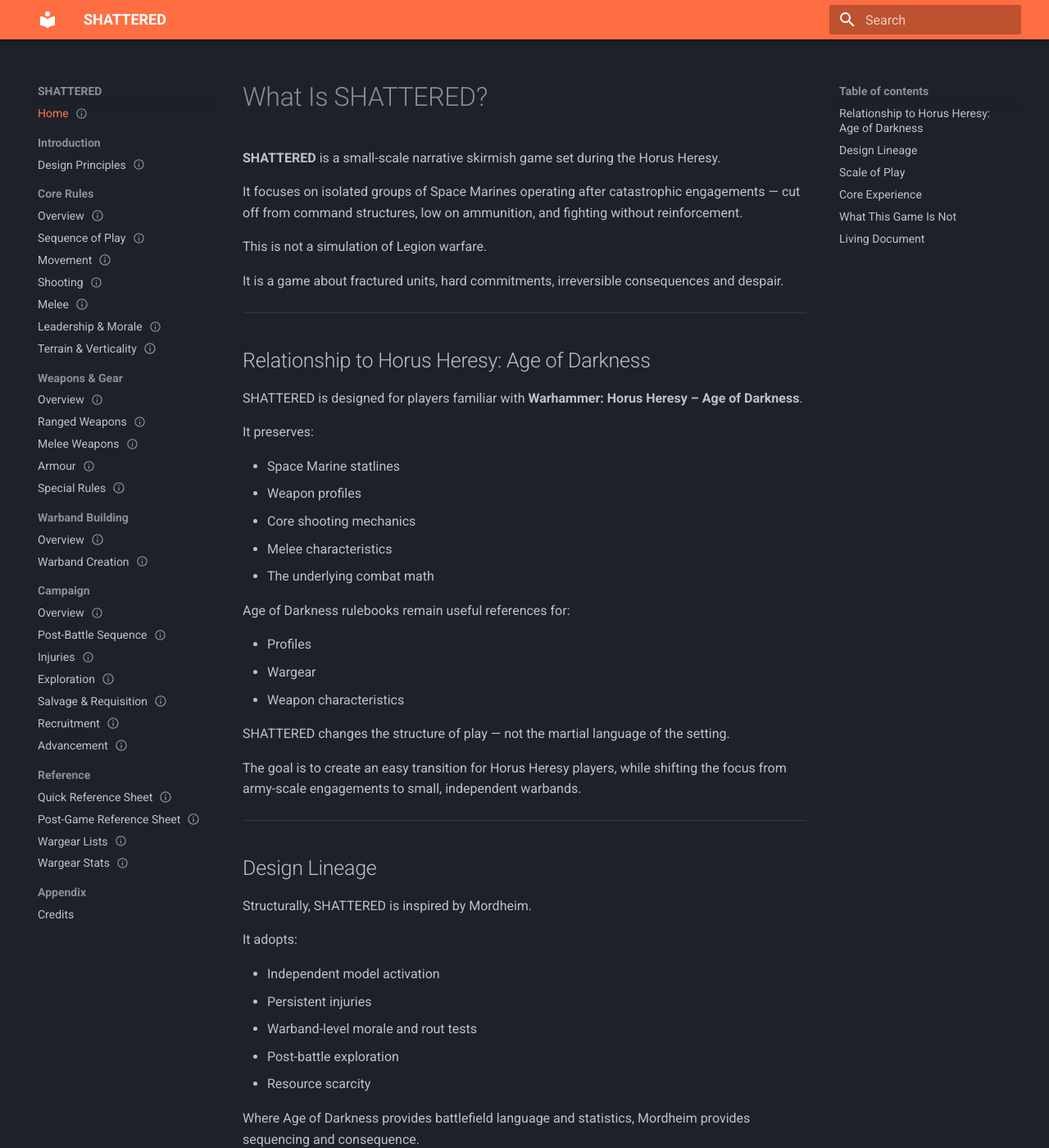
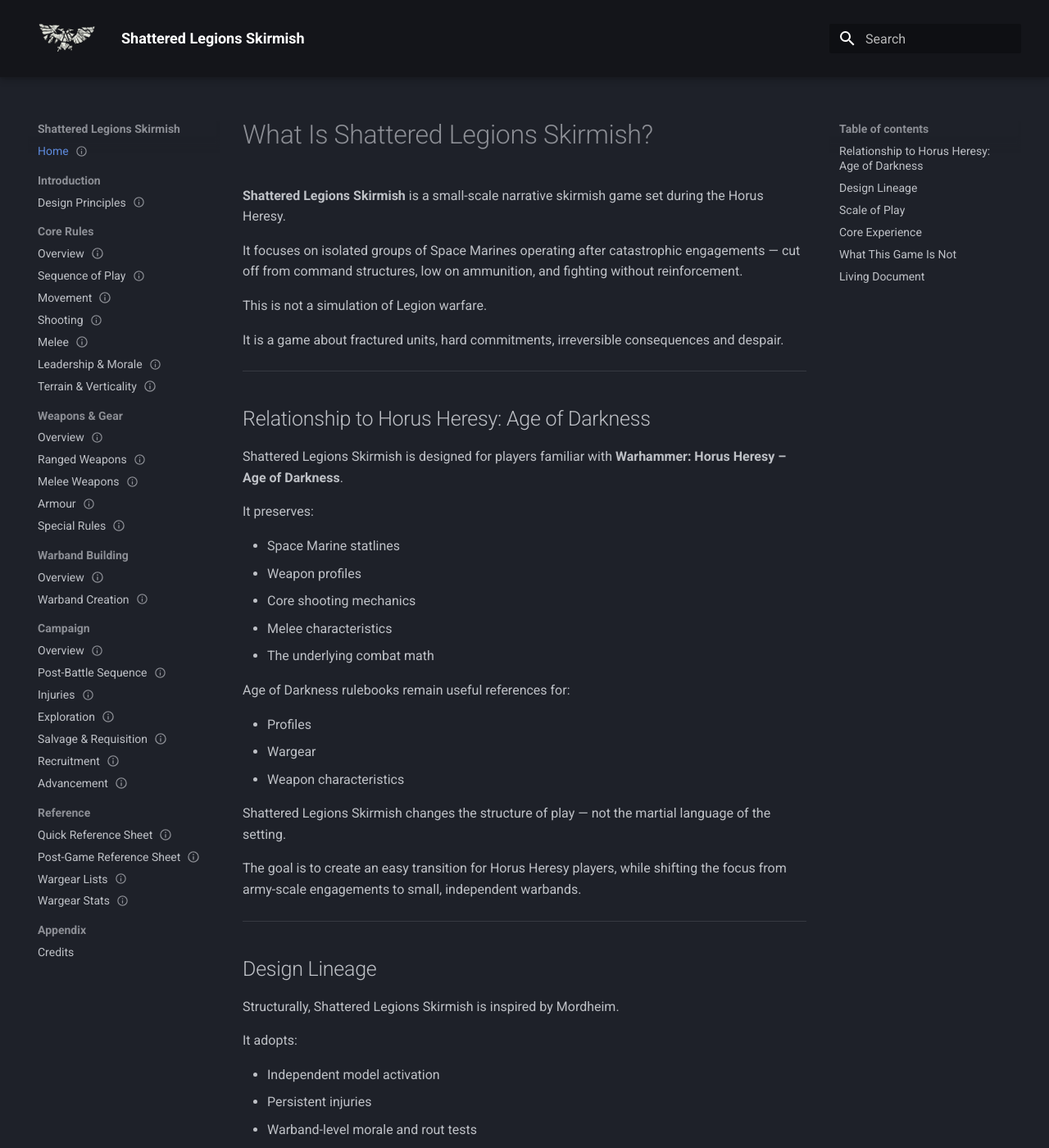
Before and after one commit to bryankulba/Shattered-Skirmish, an MkDocs documentation site: the page built from docs/index.md, in a window 1280 px wide and 1400 px high. Shown: the whole window at 82% size. Built offline with MkDocs 1.6.1 and Material for MkDocs 9.7.7, drawn with Linux system fonts in a browser that asks for light colours.

Commit message:
style and colours

```diff
--- /dev/null
+++ b/docs/assets/stylesheets/extra.css
@@ -0,0 +1,7 @@
+.md-header {
+  background-color: #000000;
+}
+
+.md-header__button.md-logo img {
+  height: 3.5rem;
+}
--- a/docs/index.md
+++ b/docs/index.md
@@ -1,12 +1,12 @@
 ---
-title: What Is SHATTERED?
+title: What Is Shattered Legions Skirmish?
 section: Introduction
 status: Draft
 ---
 
-# What Is SHATTERED?
+# What Is Shattered Legions Skirmish?
 
-**SHATTERED** is a small-scale narrative skirmish game set during the Horus Heresy.
+**Shattered Legions Skirmish** is a small-scale narrative skirmish game set during the Horus Heresy.
 
 It focuses on isolated groups of Space Marines operating after catastrophic engagements — cut off from command structures, low on ammunition, and fighting without reinforcement.
 
@@ -18,7 +18,7 @@
 
 ## Relationship to Horus Heresy: Age of Darkness
 
-SHATTERED is designed for players familiar with **Warhammer: Horus Heresy – Age of Darkness**.
+Shattered Legions Skirmish is designed for players familiar with **Warhammer: Horus Heresy – Age of Darkness**.
 
 It preserves:
 
@@ -34,7 +34,7 @@
 - Wargear
 - Weapon characteristics
 
-SHATTERED changes the structure of play — not the martial language of the setting.
+Shattered Legions Skirmish changes the structure of play — not the martial language of the setting.
 
 The goal is to create an easy transition for Horus Heresy players, while shifting the focus from army-scale engagements to small, independent warbands.
 
@@ -42,7 +42,7 @@
 
 ## Design Lineage
 
-Structurally, SHATTERED is inspired by Mordheim.
+Structurally, Shattered Legions Skirmish is inspired by Mordheim.
 
 It adopts:
 
--- a/mkdocs.yml
+++ b/mkdocs.yml
@@ -1,12 +1,16 @@
-site_name: SHATTERED
+site_name: Shattered Legions Skirmish
 site_description: A Mordheim-first narrative skirmish game set during the Horus Heresy.
 docs_dir: docs
 
+extra_css:
+  - assets/stylesheets/extra.css
+
 theme:
   name: material
+  logo: assets/images/logo.png
   palette:
     scheme: slate
-    primary: deep orange
+    primary: black
     accent: orange
   features:
     - navigation.sections
```
Also changed, not shown: assets/images/logo.jpg (added), assets/images/logo.png (added), docs/assets/images/logo.jpg (added), docs/assets/images/logo.png (added).
